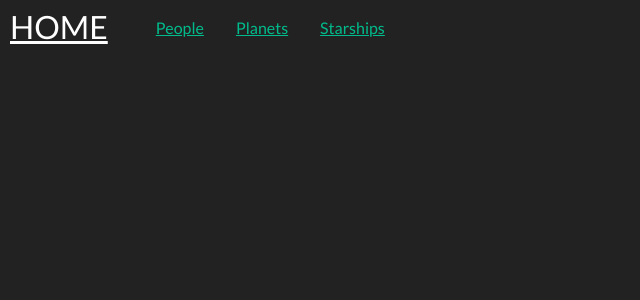
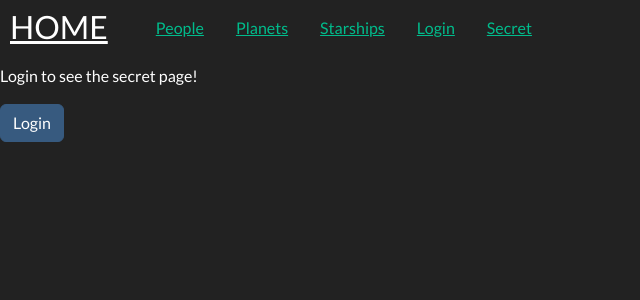
Before and after one commit to Vovan1608/star-war-app, a React (Create React App) app: page /login in a window 1280 px wide. Shown: the top 300 px of the page, without its empty margins (0-640 px from the left). Built offline with nearby package versions, Linux system fonts and the light colour scheme.

Commit message:
add Navigate

```diff
--- a/src/cpmponents/app/App.js
+++ b/src/cpmponents/app/App.js
@@ -1,16 +1,23 @@
+import { useState } from 'react';
 import { BrowserRouter, Route, Routes } from 'react-router-dom';
 
 import Header from '../header';
 import RandomPlanet from '../randomPlanet';
 import SwapiService from '../../services/swapiService';
 import { SwapiServiceProvider } from '../swapiServiceContext';
-import { PeoplePage, PlanetPage, StarshipPage } from '../pages';
 import { StarshipDetails, PersonDetails, PlanetDetails } from '../starWarComponents';
+import { PeoplePage, PlanetPage, StarshipPage, LoginPage, SecretPage } from '../pages';
 
 import './App.css';
 
 const App = () => {
     const swapiService = new SwapiService();
+
+    const [isLogginedIn, setIsLogginedIn] = useState(false);
+
+    const onLogIn = () => {
+        setIsLogginedIn(true);
+    }
 
     return (
         <SwapiServiceProvider value={swapiService}>
@@ -20,20 +27,37 @@ const App = () => {
 
                     <Routes>
                         <Route path='/' element={<RandomPlanet />} exact />
-                        <Route path='/people/' element={<PeoplePage />} exact />
+                        <Route path='/people' element={<PeoplePage />} exact />
                         <Route
                             path='/people/:id'
                             element={<PersonDetails />}
                         />
-                        <Route path='/planets/' element={<PlanetPage />} exact />
+                        <Route path='/planets' element={<PlanetPage />} exact />
                         <Route
                             path='/planets/:id'
                             element={<PlanetDetails />}
                         />
-                        <Route path='/starships/' element={<StarshipPage exact />} />
+                        <Route path='/starships' element={<StarshipPage exact />} />
                         <Route
                             path='/starships/:id'
                             element={<StarshipDetails />}
+                        />
+                        <Route
+                            path='/login'
+                            element={
+                                <LoginPage
+                                    isLogginedIn={isLogginedIn}
+                                    onLogIn={onLogIn}
+                                />
+                            }
+                        />
+                        <Route
+                            path='/secret'
+                            element={
+                                <SecretPage
+                                    isLogginedIn={isLogginedIn}
+                                />
+                            }
                         />
                     </Routes>
                 </div>
--- a/src/cpmponents/header/Header.js
+++ b/src/cpmponents/header/Header.js
@@ -12,13 +12,19 @@ const Header = () => {
             </h3>
             <ul className="d-flex">
                 <li>
-                    <Link to="/people">People</Link>
+                    <Link to="/people/">People</Link>
                 </li>
                 <li>
-                    <Link to="/planets">Planets</Link>
+                    <Link to="/planets/">Planets</Link>
                 </li>
                 <li>
-                    <Link to="/starships">Starships</Link>
+                    <Link to="/starships/">Starships</Link>
+                </li>
+                <li>
+                    <Link to="/login">Login</Link>
+                </li>
+                <li>
+                    <Link to="/secret">Secret</Link>
                 </li>
             </ul>
         </div>
--- /dev/null
+++ b/src/cpmponents/pages/LoginPage.js
@@ -0,0 +1,21 @@
+import { Navigate } from 'react-router-dom';
+
+const LoginPage = ({ isLogginedIn, onLogIn }) => {
+    if (isLogginedIn) {
+        return <Navigate to={'/secret'} />;
+    }
+
+    return (
+        <div className='jambotron'>
+            <p>Login to see the secret page!</p>
+            <button
+                className='btn btn-primary'
+                onClick={onLogIn}
+            >
+                Login
+            </button>
+        </div>
+    );
+};
+
+export default LoginPage;
--- /dev/null
+++ b/src/cpmponents/pages/SecretPage.js
@@ -0,0 +1,15 @@
+import { Navigate } from 'react-router-dom';
+
+const SecretPage = ({ isLogginedIn }) => {
+    if (isLogginedIn) {
+        return (
+            <div className='jambotron text-center'>
+                <h3>This page is full os secrets!!!</h3>
+            </div>
+        );
+    }
+
+    return <Navigate to={'/login'} />
+};
+
+export default SecretPage;
--- a/src/cpmponents/pages/index.js
+++ b/src/cpmponents/pages/index.js
@@ -1,9 +1,13 @@
 import PeoplePage from './PeoplePage';
 import PlanetPage from './PlanetPage';
 import StarshipPage from './StarshipPage';
+import SecretPage from './SecretPage';
+import LoginPage from './LoginPage';
 
 export {
     PeoplePage,
     PlanetPage,
-    StarshipPage
+    StarshipPage,
+    SecretPage,
+    LoginPage
 };
```
